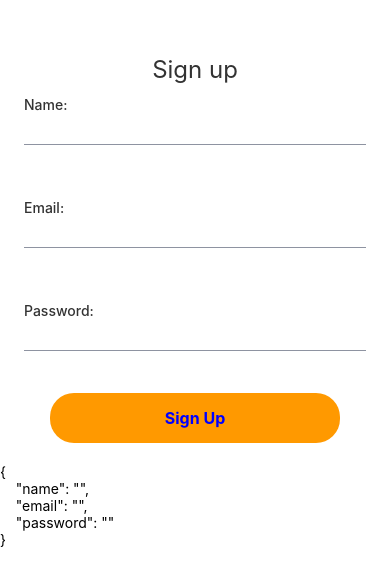
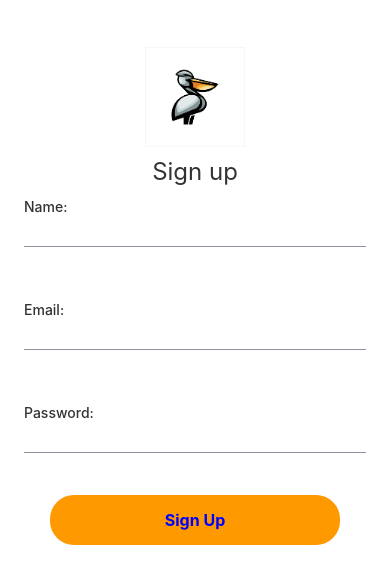
Before and after one commit to I-A11/Links-daily, a React Native app: screen / in a window 390 px wide. Shown: the part 121-706 px from the top of the page. Built offline with nearby package versions, Linux system fonts and the light colour scheme.

Commit message:
Create logo for the app.

```diff
--- a/app.json
+++ b/app.json
@@ -7,7 +7,7 @@
     "icon": "./assets/icon.png",
     "userInterfaceStyle": "light",
     "splash": {
-      "image": "./assets/logo.png",
+      "image": "./assets/logo.jpeg",
       "resizeMode": "contain",
       "backgroundColor": "#ffffff"
     },
--- /dev/null
+++ b/components/auth/Logo.js
@@ -0,0 +1,24 @@
+import { Text, View, StyleSheet, Image } from "react-native";
+
+const Logo = () => {
+  return (
+    <View style={styles.container}>
+      <Image
+        style={styles.containerImage}
+        source={require("../../assets/logo.jpeg")}
+      />
+    </View>
+  );
+};
+export default Logo;
+
+const styles = StyleSheet.create({
+  container: {
+    alignItems: "center",
+  },
+  containerImage: {
+    width: 100,
+    height: 100,
+    marginVertical: 10,
+  },
+});
--- a/screens/Signup.js
+++ b/screens/Signup.js
@@ -3,6 +3,7 @@ import { Text, View, StyleSheet, TouchableOpacity } from "react-native";
 import UserInput from "../components/auth/UserInput";
 import SubmitButton from "../components/auth/SubmitButton";
 import axios from "axios";
+import Logo from "../components/auth/Logo";
 
 const Signup = () => {
   const [name, setName] = useState("");
@@ -35,6 +36,7 @@ const Signup = () => {
   };
   return (
     <View style={styles.container}>
+      <Logo />
       <Text style={styles.text}>Sign up</Text>
       <UserInput
         filed="Name"
@@ -63,7 +65,7 @@ const Signup = () => {
         handleSubmit={handleSubmit}
         loading={loading}
       />
-      <Text>{JSON.stringify({ name, email, password }, null, 4)}</Text>
+      {/* <Text>{JSON.stringify({ name, email, password }, null, 4)}</Text> */}
     </View>
   );
 };
```
Also changed, not shown: assets/logo.jpeg (added).
